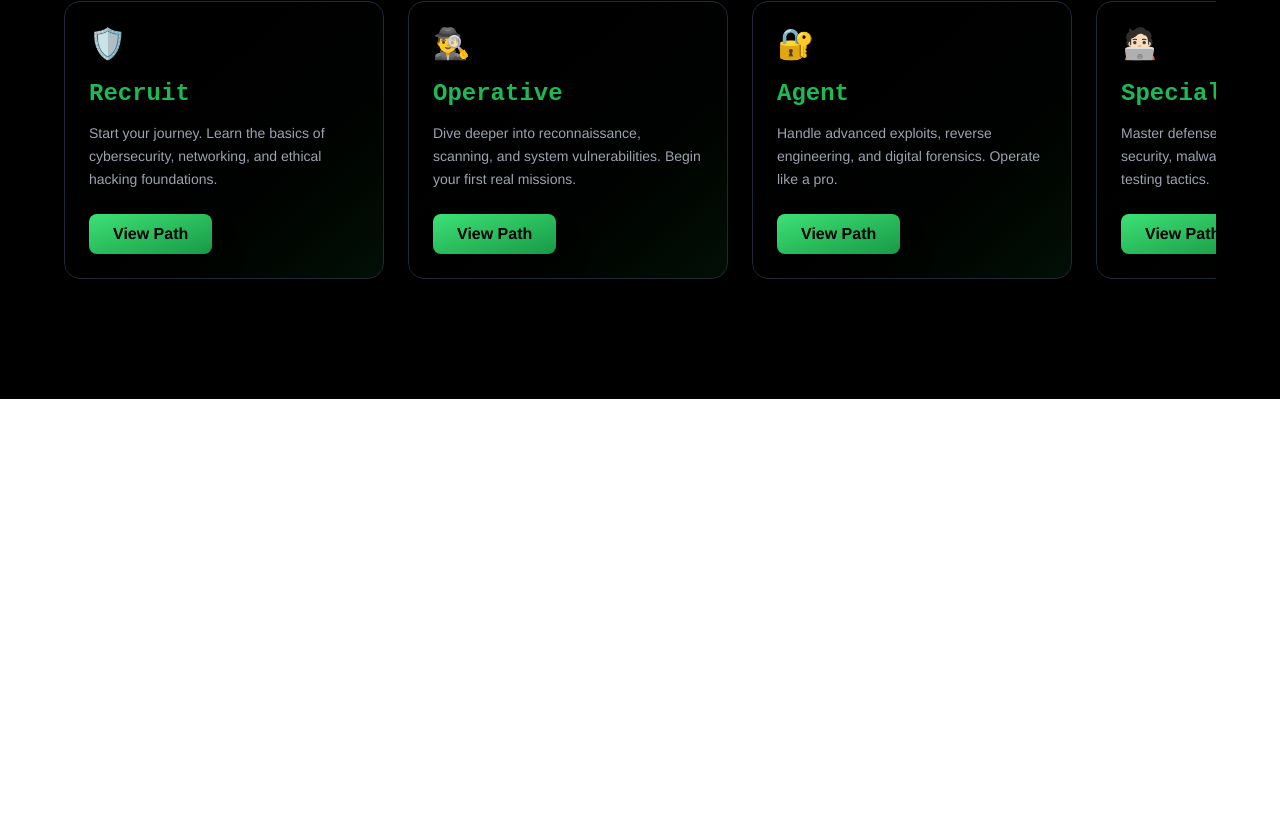
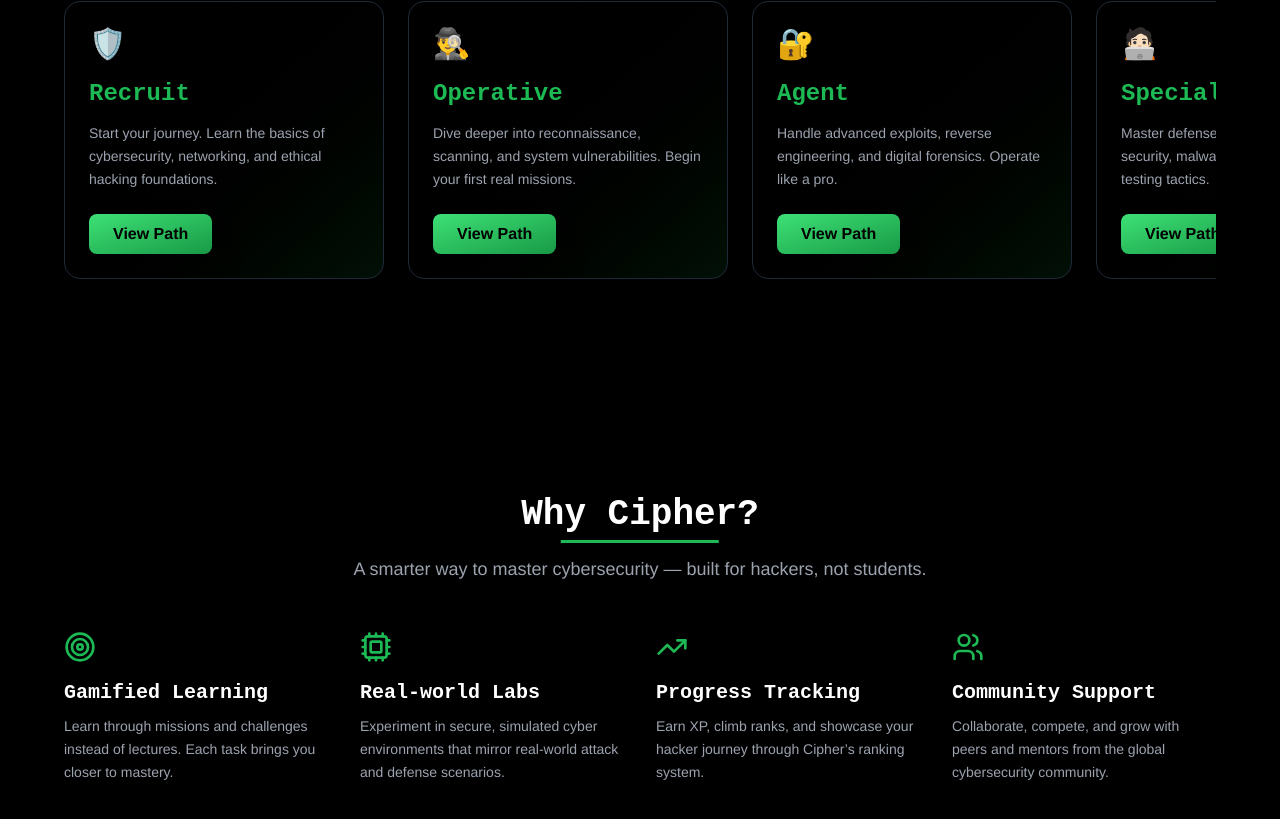
Before and after one commit to Xpektra7/Cipher, a React (Vite) app: page / in a window 1280 px wide. Shown: the part 1031-1850 px from the top of the page. Before the commit the page ends 1430 px from the top, so only its background shows below. Built offline with nearby package versions, Linux system fonts and the light colour scheme; a web font is replaced by a local one.

Commit message:
added Featues section to page

```diff
--- a/src/App.jsx
+++ b/src/App.jsx
@@ -1,4 +1,5 @@
 import Courses from "./Courses";
+import Features from "./Features";
 import HackTerminal from "./HackTerminal";
 import Header from "./header";
 import Hero from "./hero";
@@ -13,6 +14,7 @@
       <Header/>
       <Hero/>
       <Courses/>
+      <Features/>
     </main>
     </>
   )
```
